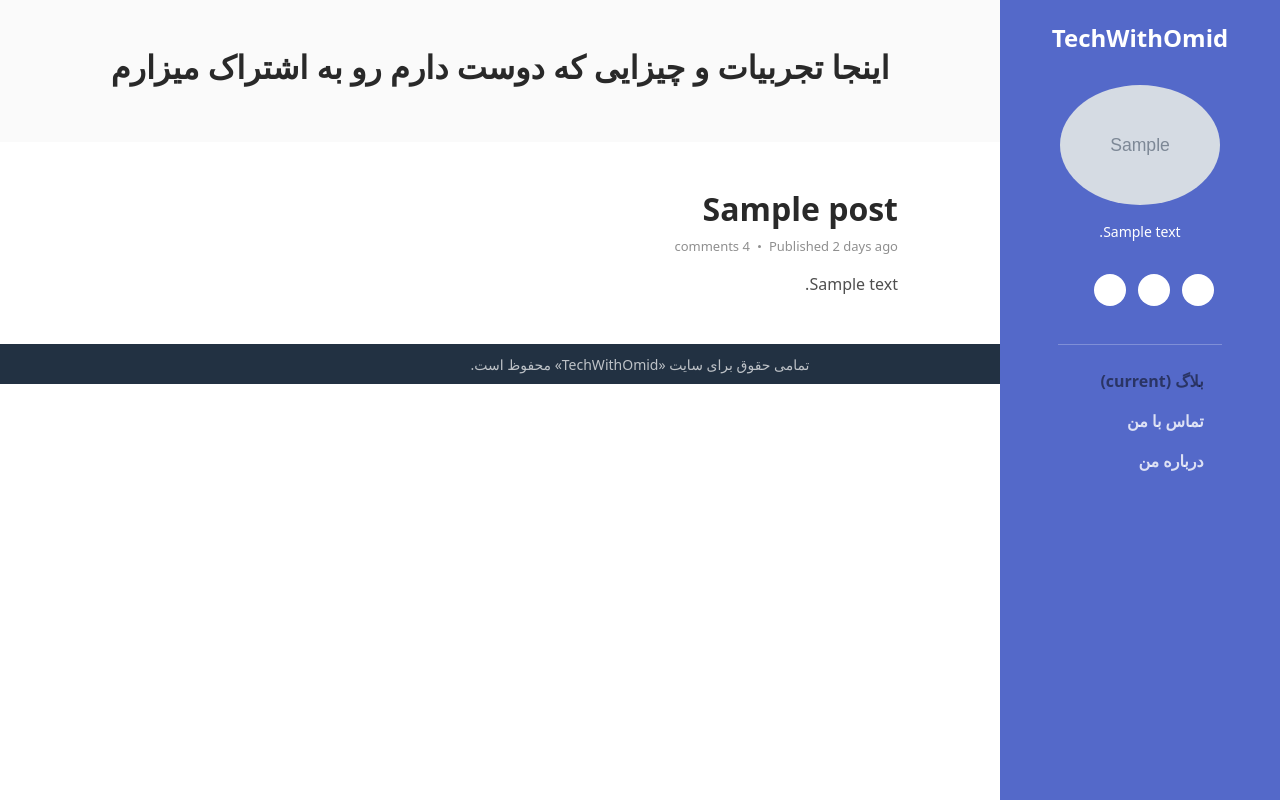
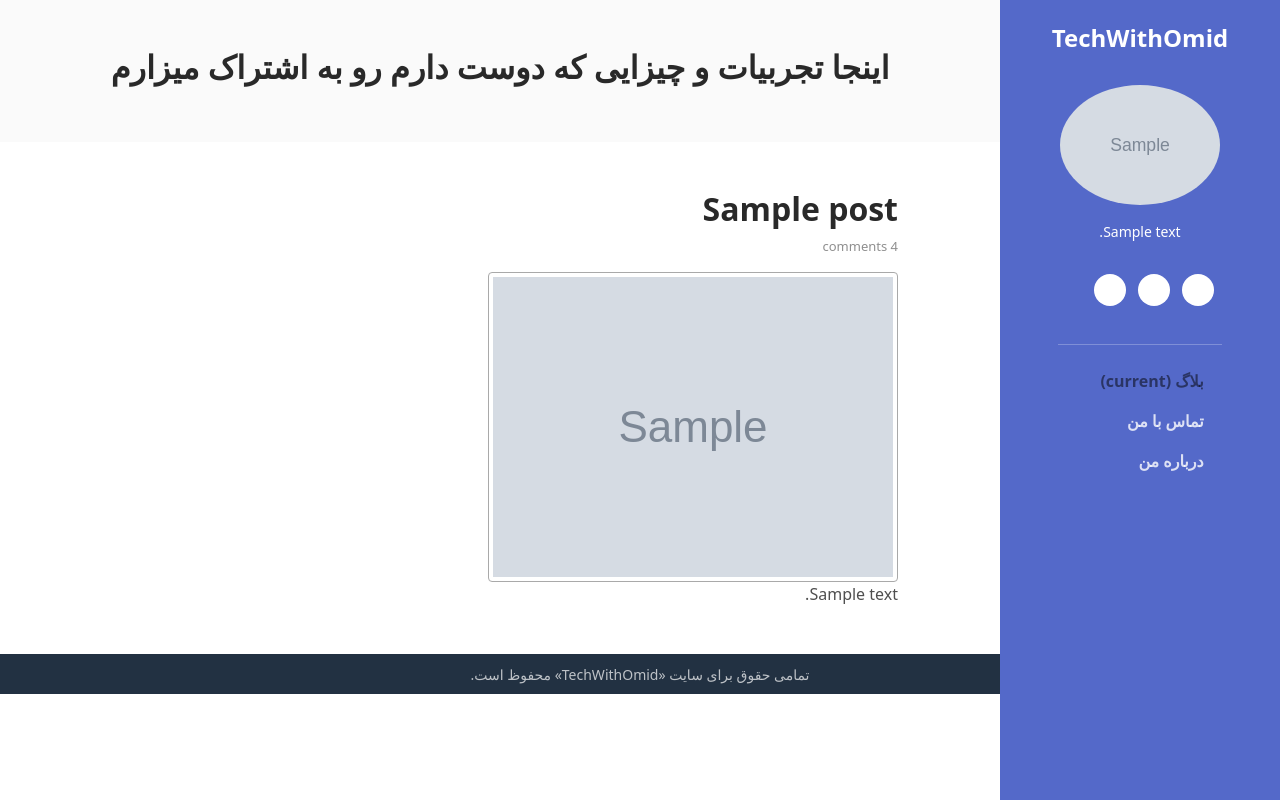
Before and after one commit to TechWithOmid/two, a Django app: a page that uses templates/blog/blog-post.html in a window 1280 px wide. Run offline with Django 3.2, Linux system fonts and the light colour scheme; tables that the repository leaves empty hold one stand-in row (values such as "Sample post"); grey boxes marked "Sample" are stand-in pictures; some libraries are stand-ins or nearby versions.

Commit message:
make the thumbnail image resposive in detail post

```diff
--- a/templates/blog/blog-post.html
+++ b/templates/blog/blog-post.html
@@ -6,7 +6,8 @@
 		    <div class="container single-col-max-width">
 			    <header class="blog-post-header">
 				    <h2 class="title mb-2">{{post.title}}</h2>
-				    <div class="meta mb-3"><span class="date">Published 2 days ago</span><span class="comment"><a  class="text-link" href="#">4 comments</a></span></div>
+				    <div class="meta mb-3"><span class="comment"><a  class="text-link" href="#">4 comments</a></span></div>
+					<img src="{{post.thumbnail.url}}" alt="{{post.title}}" class='img-fluid img-thumbnail'>
 			    </header>
 
 			    <div class="blog-post-body">{{post.content|safe}}</div>
```
